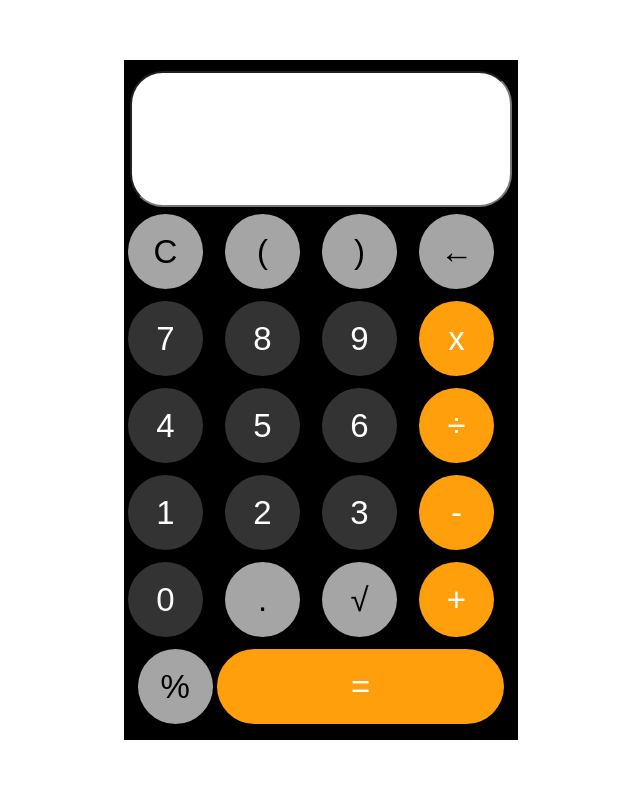
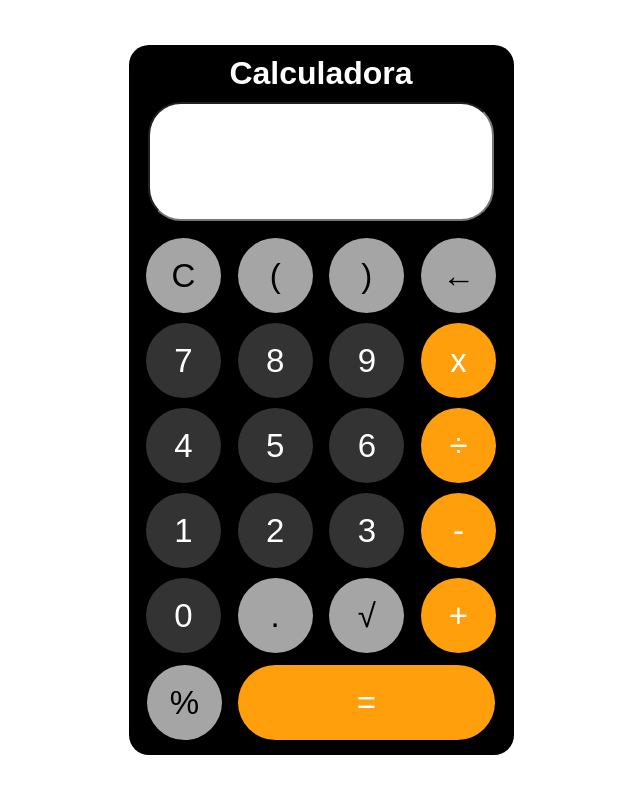
Before and after one commit to Francielefernandes06/Calculadora_JS, a plain HTML site: page index.html in a window 1280 px wide. Shown: the whole page, without its empty margins (319-959 px from the left). Drawn offline with Linux system fonts and the light colour scheme.

Commit message:
🦄 refactor: visor, table and main

```diff
--- a/index.html
+++ b/index.html
@@ -1,5 +1,6 @@
 <!DOCTYPE html>
 <html lang="pt-BR">
+
 <head>
     <meta charset="UTF-8">
     <meta http-equiv="X-UA-Compatible" content="IE=edge">
@@ -8,9 +9,11 @@
     <link rel="stylesheet" href="src/main.css">
     <link rel="stylesheet" href="src/style.css">
 </head>
+
 <body>
     <div id="ig"></div>
     <div class="corpo-calc">
+        <h1>Calculadora</h1>
         <input type="text" class="visor" id="visor" readonly="true">
         <table>
             <tr>
@@ -45,16 +48,12 @@
             </tr>
 
         </table>
-    <div>
+        <div class="igual">
             <input type="button" class="btn-span atb" value="%" onclick="percent();">
             <input type="button" class="btn igualdade operadores" value="=" onclick="calcular();">
         </div>
-
-
-
     </div>
-
-
     <script src="script.js"></script>
 </body>
+
 </html>
--- a/src/main.css
+++ b/src/main.css
@@ -24,3 +24,7 @@ body {
     align-items: center;
 
 }
+h1{
+    color: var(--text-color);
+    margin-top: 10px;
+}
--- a/src/style.css
+++ b/src/style.css
@@ -3,8 +3,9 @@
     flex-direction: column;
     justify-content: center;
     align-items: center;
-    height: 680px;
-    border: 2px solid;
+    width: 385px;
+    height: 710px;
+    border-radius: 20px;
     background-color: black;
 }
 .corpo-calc table{
@@ -12,10 +13,11 @@
 }
 
 .visor{
-    width: 98%;
+    margin-top: 10px;
+    width: 90%;
     height: 136px;
     border-radius: 33px;
-    font-size: 30px;
+    font-size: 60px;
     text-align: end;
 }
 .btn, .btn-span{
@@ -28,7 +30,7 @@
     margin: 5px 0;
 }
 .igualdade{
-    width: 287px;
+    width: 257px;
 }
 .operadores{
     background-color: var(--tertiary-color)
@@ -40,3 +42,21 @@
     background-color: var(--secundary-color);
     color: var(--text-color-secundary);
 }
+tbody{
+    display: flex;
+    flex-direction: column;
+    justify-content: space-between;
+    align-items: center;
+    margin-top: 10px;
+}
+tbody tr{
+    width: 350px;
+    display: flex;
+    justify-content: space-between;
+}
+.igual{
+    gap: 16px;
+    display: flex;
+    justify-content: space-between;
+    margin-bottom: 10px;
+}
```
Lines whose indentation alone changed are shown as unchanged.
